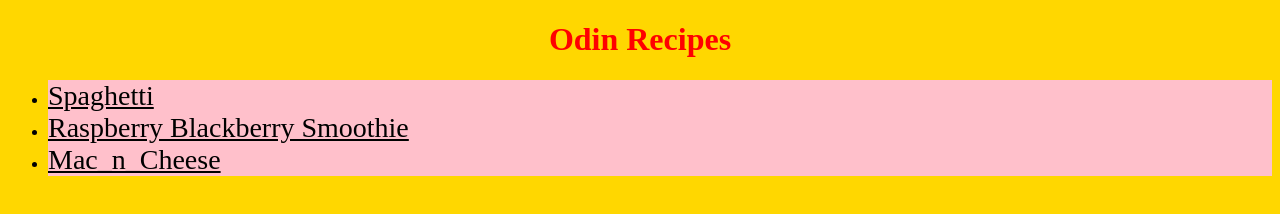
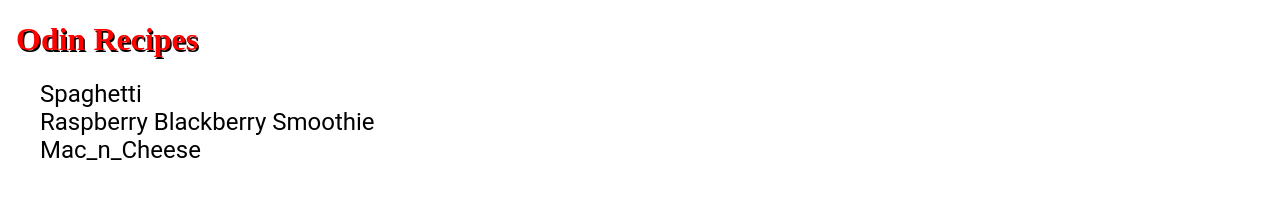
Before and after one commit to karthicbz/odin-recipes, a plain HTML site: page index.html in a window 1280 px wide. Drawn offline with Linux system fonts and the light colour scheme.

Commit message:
remove old style and make it look sleek

```diff
--- a/index.html
+++ b/index.html
@@ -7,7 +7,7 @@
     </head>
     <body>
         <h1>Odin Recipes</h1>
-        <ul>
+        <ul class="nav-list">
             <li><a href="./recipes/spaghetti.html">Spaghetti</a></li>
             <li><a href="./recipes/raspberry_blackberry_smoothie.html">
                 Raspberry Blackberry Smoothie
--- a/styles/index_style.css
+++ b/styles/index_style.css
@@ -1,17 +1,21 @@
 body{
-    background-color: gold;
+    margin: 0;
+    padding: 0;
 }
 
 h1{
-    text-align: center;
     color: red;
+    text-shadow: 1.5px 1.5px black;
+    padding: 0 16px;
 }
 
-ul li a{
-    color: black;
-    font-size: 28px;
+.nav-list{
+    list-style: none;
 }
 
-ul li{
-    background-color: pink;
+.nav-list li a{
+    text-decoration: none;
+    font-size: 24px;
+    font-family: 'Roboto', sans-serif;
+    color: black;
 }
```
